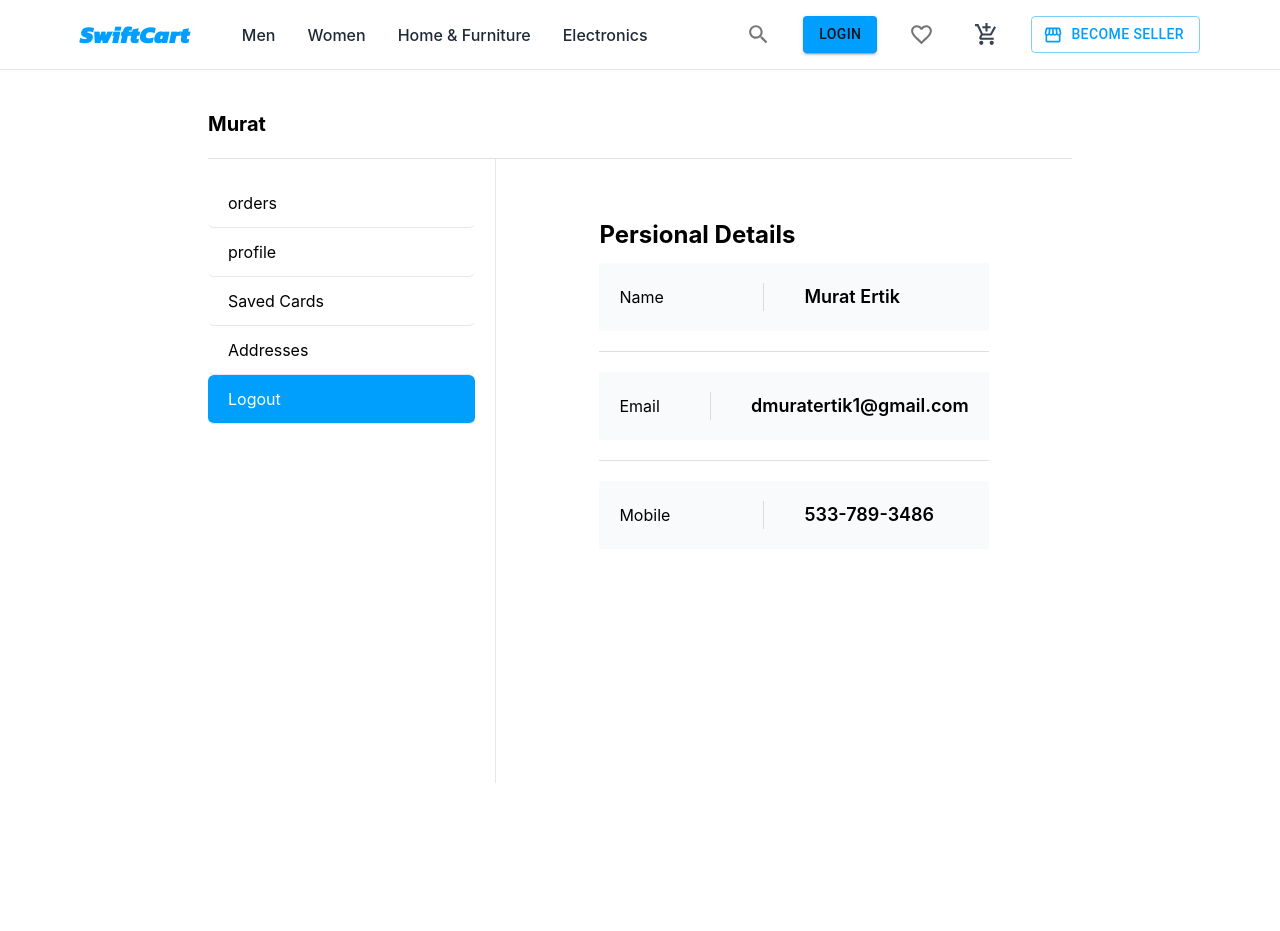
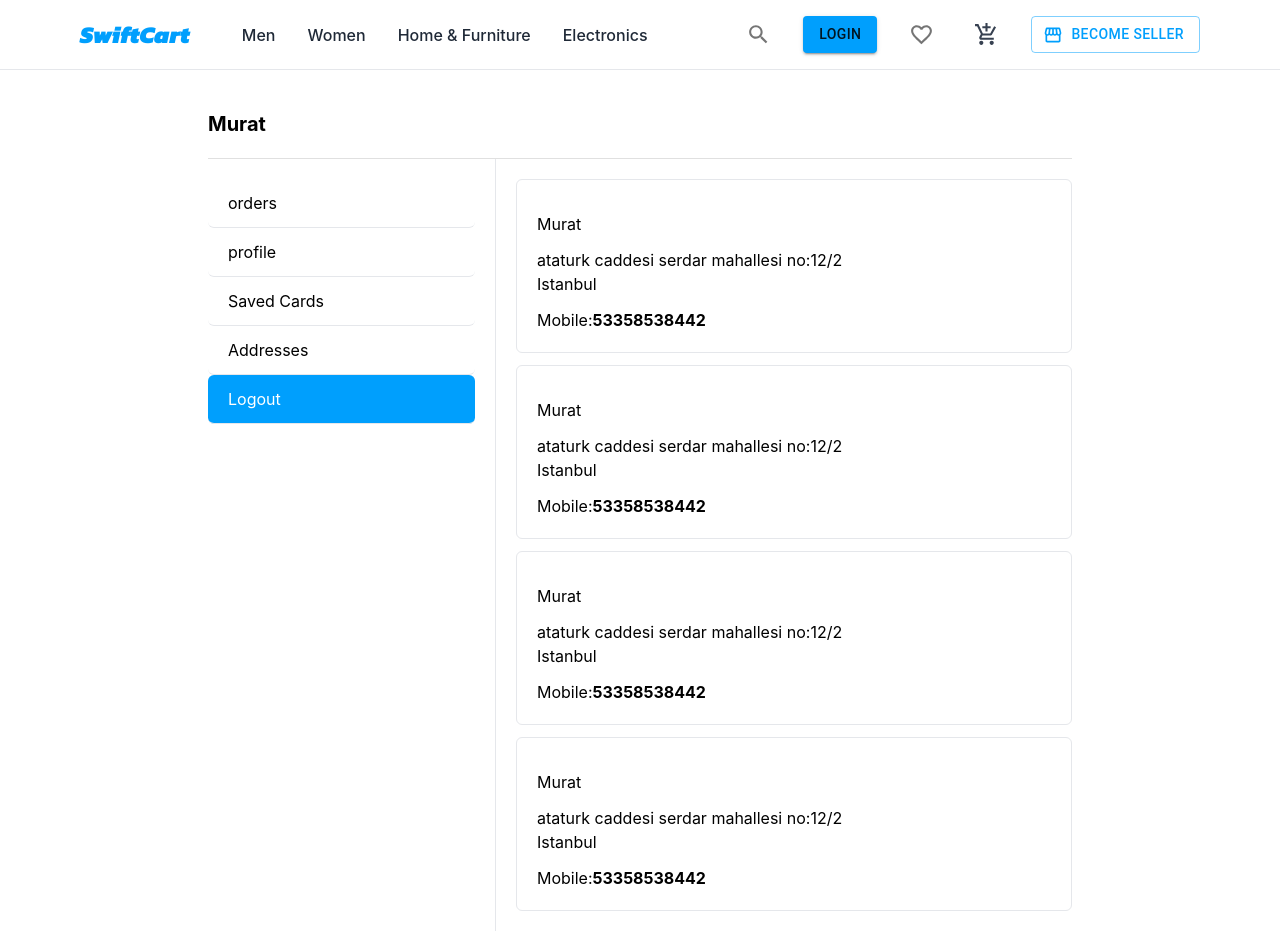
Before and after one commit to MuratErtik/SwiftCart, a React (Create React App) app in the folder frontend/code/: page / in a window 1280 px wide. Before the commit the page ends 910 px from the top, so only its background shows below. Built offline with nearby package versions, Linux system fonts and the light colour scheme.

Commit message:
adress part has been completed.

```diff
--- a/frontend/code/src/pages/Account/Account.tsx
+++ b/frontend/code/src/pages/Account/Account.tsx
@@ -4,6 +4,7 @@ import { useLocation, useNavigate } from "react-router-dom";
 import Order from "./Order.tsx";
 import OrderDetails from "./OrderDetails.tsx";
 import UserDetails from "./UserDetails.tsx";
+import Address from "./Address.tsx";
 
 const menu = [
     { name: "orders", path: "/account/orders" },
@@ -34,7 +35,7 @@ const Account = () => {
                         ))
                     }
                 </section>
-                <section className='right lg: col-span-2 lg:pl-5 py-5'><UserDetails/></section>
+                <section className='right lg: col-span-2 lg:pl-5 py-5'><Address/></section>
 
             </div>
         </div>
--- /dev/null
+++ b/frontend/code/src/pages/Account/Address.tsx
@@ -0,0 +1,11 @@
+import React from "react";
+import UserAddressCard from "./UserAddressCard.tsx";
+
+const Address = () =>{
+    return(
+        <div className="space-y-3">
+            {[1,1,1,1].map((item) =><UserAddressCard/>)}
+        </div>
+    )
+}
+export default Address
--- /dev/null
+++ b/frontend/code/src/pages/Account/UserAddressCard.tsx
@@ -0,0 +1,15 @@
+import React from "react";
+
+const UserAddressCard = () => {
+    return (
+        <div className='p-5 border rounded-md flex'>
+
+            <div className=' space-y-3 pt-3'>
+                <h1>Murat</h1>
+                <p className='w-[320px]'>ataturk caddesi serdar mahallesi no:12/2 Istanbul</p>
+                <p> Mobile:<strong>53358538442</strong></p>
+            </div>
+        </div>
+    )
+}
+export default UserAddressCard
--- a/frontend/code/src/pages/Checkout/AddressCard.tsx
+++ b/frontend/code/src/pages/Checkout/AddressCard.tsx
@@ -10,7 +10,7 @@ const AddressCard = () => {
             <div>
                 <Radio checked={true} onChange={handleChange} value={""} name="radio-button"  />
             </div>
-            <div className=' space-y-3 pt-3'>
+            <div className=' space-y-3 '>
                 <h1>Murat</h1>
                 <p className= 'w-[320px]'>ataturk caddesi serdar mahallesi no:12/2 Istanbul</p>
                 <p> Mobile:<strong>53358538442</strong></p>
```
